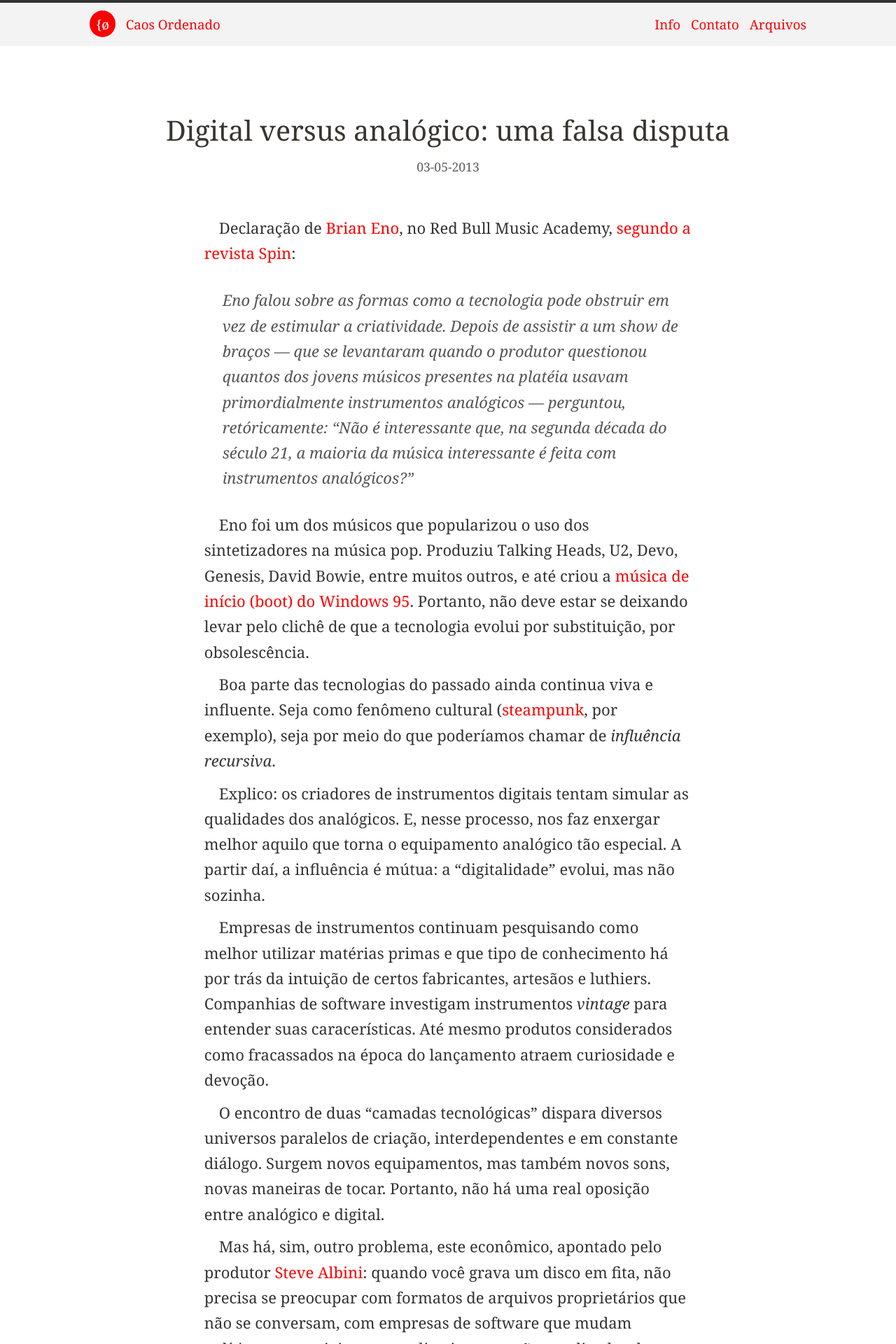
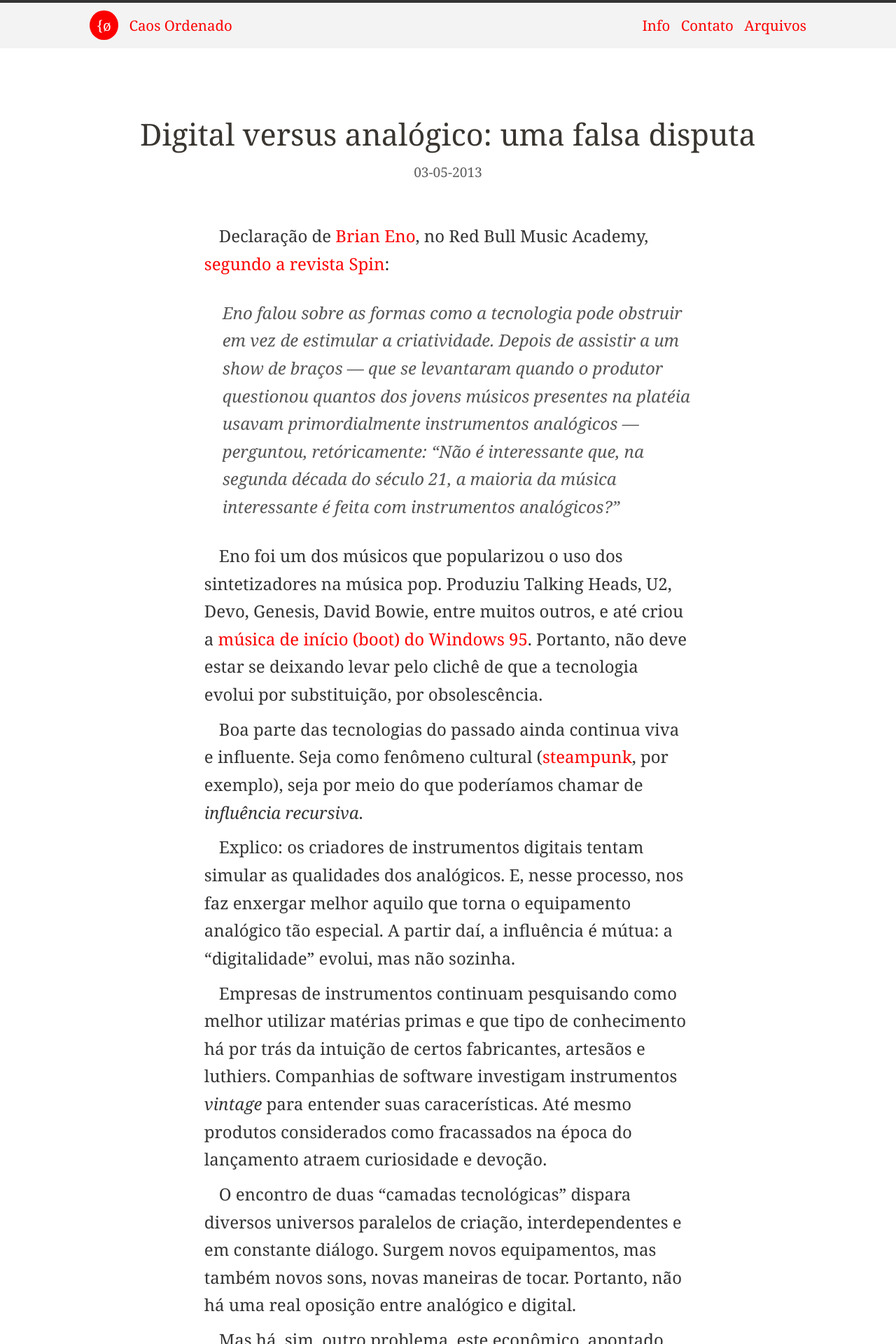
Before and after one commit to eduf/eduf.github.com, a Jekyll site: the page built from index.html, in a window 1280 px wide. Shown: the top 1920 px of the page at 70% size. Built offline with Jekyll 4.4.1, drawn with Linux system fonts in a browser that asks for light colours; nearby versions of some CDN libraries; the list of posts is cut into pages by our own code; comment, search, counter and statistics services are not loaded.

Commit message:
Ok. Voltando a 24.

```diff
--- a/stylesheets/foundation.css
+++ b/stylesheets/foundation.css
@@ -273,8 +273,8 @@
 @media only screen and (min-width: 120.000px) {
 
 body {
-	font-size: 22px;
-	font-size: 2.2rem;
+	font-size: 24px;
+	font-size: 2.4rem;
 	line-height: 165%;
 	text-rendering: optimizeLegibility;
 }
```
Also changed, not shown: stylesheets/foundation.min.css.
